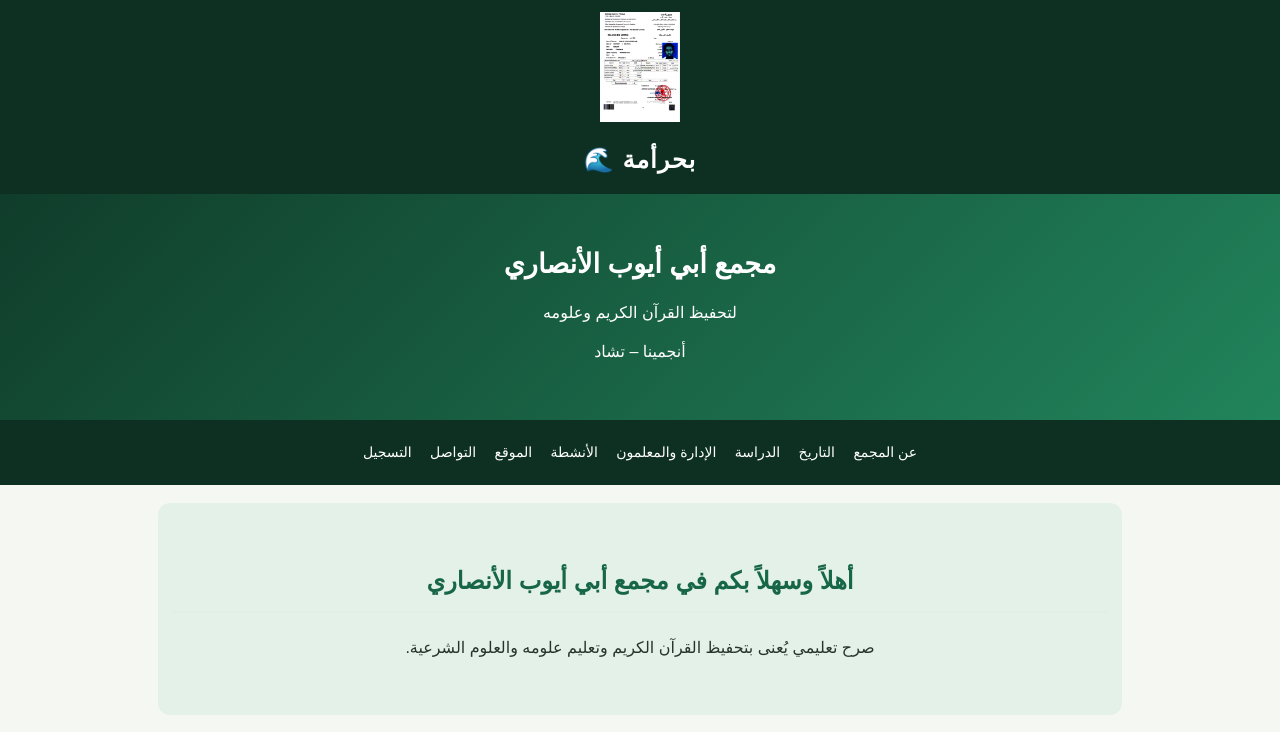
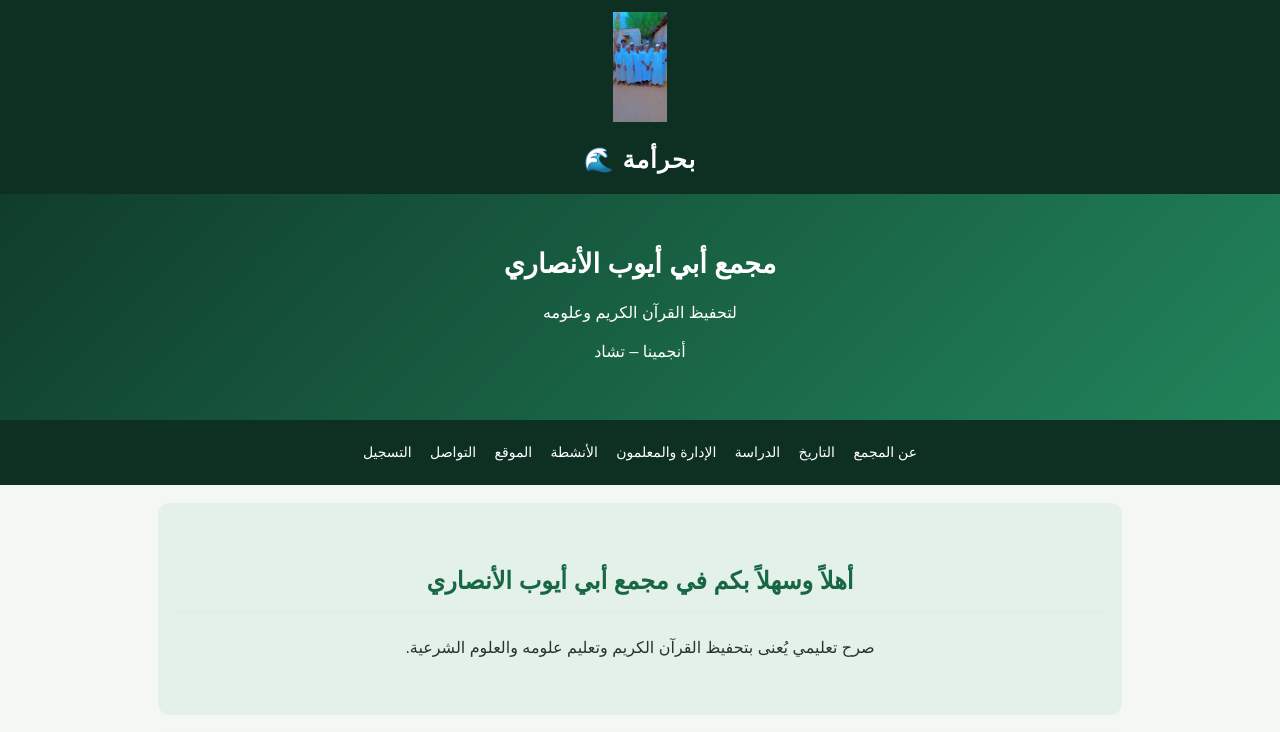
Before and after one commit to abmhr7035-tech/online-store, a plain HTML site: page index.html in a window 1280 px wide. Shown: the top 732 px of the page. Drawn offline with Linux system fonts and the light colour scheme.

Commit message:
Update Bahramah logo

```diff
--- a/index.html
+++ b/index.html
@@ -34,7 +34,7 @@ ul{padding-right:25px}
 </head>
 <body>
 
-<div class="brand"><img src="images/1000033598_zJTUAGj.jpg" alt="شعار بحرأمة" style="width:110px;height:110px;object-fit:contain;border-radius:12px"><br>بحرأمة 🌊</div>
+<div class="brand"><img src="images/logo.jpg" alt="شعار بحرأمة" style="width:110px;height:110px;object-fit:contain;border-radius:12px"><br>بحرأمة 🌊</div>
 
 <header>
 <h1>مجمع أبي أيوب الأنصاري</h1>
```
Also changed, not shown: images/logo.jpg (added).
